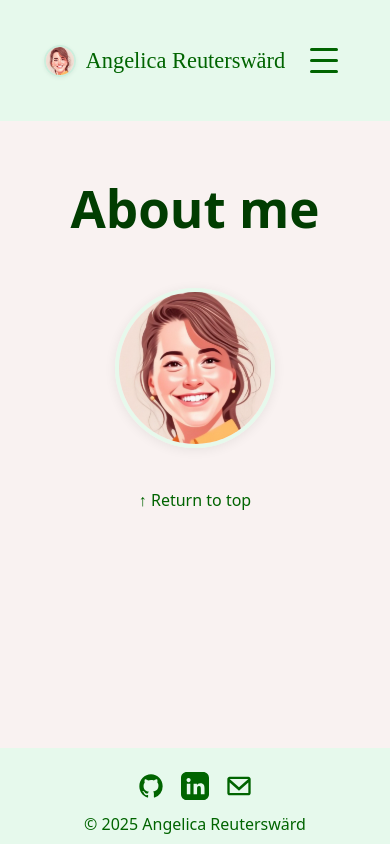
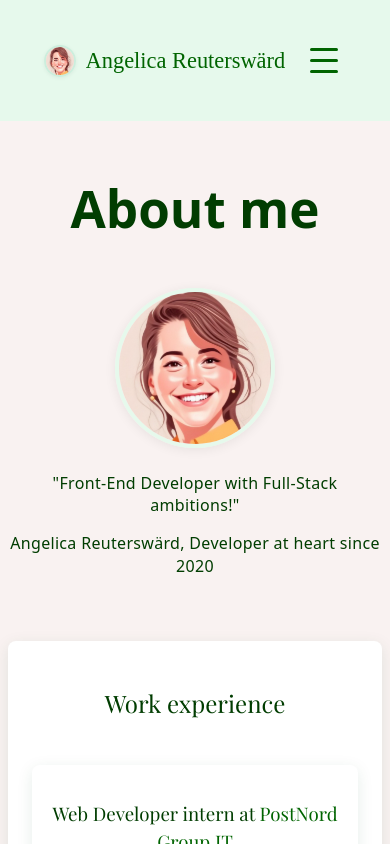
Before and after one commit to Ayngie/react-portfolio, a React (Vite) app: page /about in a window 390 px wide. Built offline with nearby package versions, Linux system fonts and the light colour scheme; a web font is replaced by a local one.

Commit message:
Feat: added content to About Me page, and responsive styling

```diff
--- a/src/components/Card/Card.scss
+++ b/src/components/Card/Card.scss
@@ -1,4 +1,8 @@
 .card {
+  display: flex;
+  flex-direction: column;
+  align-items: center;
+
   background: #fff;
   padding: 2rem 8rem 2rem 8rem;
   width: 80%;
--- a/src/pages/AboutMe/AboutMe.scss
+++ b/src/pages/AboutMe/AboutMe.scss
@@ -10,3 +10,43 @@
   margin-left: auto;
   margin-right: auto;
 }
+
+.work-experience {
+  padding: 2rem 8rem 2rem 8rem;
+  width: 100%;
+  border-radius: 0.5rem;
+  box-shadow: 0 4px 16px rgba(20, 90, 50, 0.1);
+  margin: 1.5rem 0;
+  transition: box-shadow 0.2s;
+
+  &:hover,
+  &:focus-within {
+    box-shadow: 0 8px 24px rgba(20, 90, 50, 0.16);
+  }
+}
+
+figure {
+  margin: 0 0 2rem 0;
+  text-align: center;
+
+  blockquote,
+  figcaption {
+    font-size: 1.3rem;
+    margin: 1rem 0 0.5rem 0;
+    line-height: 1.4;
+    letter-spacing: 0.02em;
+  }
+}
+
+@media (max-width: 768px) {
+  .work-experience {
+    padding: 1rem 0.5rem;
+    font-size: 1rem;
+  }
+  figure {
+    blockquote,
+    figcaption {
+      font-size: 1rem;
+    }
+  }
+}
--- a/src/pages/AboutMe/AboutMe.tsx
+++ b/src/pages/AboutMe/AboutMe.tsx
@@ -1,15 +1,152 @@
 import React from 'react';
 import './AboutMe.scss';
 import headshot from '../../assets/headshot.jpg';
+import Card from '../../components/Card/Card';
+import Skills from '../../components/Skills/Skills';
 
 const AboutMe: React.FC = () => (
-  <section id="About" className="page-section">
-    <h1>About me</h1>
-    <img
-      src={headshot}
-      alt="AI-generated headshot"
-      className="about-headshot"
-    />
+  <section id="About" className="page-section" aria-labelledby="about-heading">
+    <h1 id="about-heading">About me</h1>
+    <figure>
+      <img
+        src={headshot}
+        alt="AI-generated portrait of Angelica Reuterswärd"
+        className="about-headshot"
+      />
+      <blockquote>
+        <p>"Front-End Developer with Full-Stack ambitions!"</p>
+      </blockquote>
+      <figcaption>
+        Angelica Reuterswärd, Developer at heart since 2020
+      </figcaption>
+    </figure>
+
+    <Card>
+      <h2>Work experience</h2>
+      <section className="work-experience">
+        <h3>
+          {' '}
+          Web Developer intern at{' '}
+          <a
+            href="https://www.postnord.se/"
+            target="_blank"
+            rel="noopener noreferrer"
+            aria-label="PostNord Group IT (opens in new tab)">
+            PostNord Group IT
+          </a>
+        </h3>
+        <p>
+          Worked in cross-functional, international, agile (SCRUM) DevOps team.
+          Participated in both Front-End development of tracking-widget (Vue.js
+          + TypeScript) and Back-End Development of new company feature (Java).
+          Discussed tricky design solutions and wrote code for two different
+          major releases.
+        </p>
+        <p>
+          Took lead on crafting and deploying a new backoffice UI in Next.js +
+          TypeScript for major release of new company feature. Demoed the
+          working software for 70+ people in a live digital demo.
+        </p>
+        <p>
+          Created an accessible and easy to use Web Component for PostNord's
+          design system with Stencil.js + Storybook, publishing to npm.
+        </p>
+        <p>Stockholm/Solna, Sweden (Jan 2024 - May 2024).</p>
+      </section>
+
+      <section className="work-experience">
+        <h3>
+          {' '}
+          Front-End Developer intern at{' '}
+          <a
+            href="https://www.postnord.se/"
+            target="_blank"
+            rel="noopener noreferrer"
+            aria-label="PostNord Group IT (opens in new tab)">
+            PostNord Group IT
+          </a>
+        </h3>
+        <p>
+          Worked in cross-functional agile (SCRUM) CI/CD / DevOps team,
+          participating in agile ceremonies (daily stand-ups, JIRA, spring
+          planning & retrospectives, WoW, etc.), and a broad tech-stack in a
+          large-scale corporate environment.
+        </p>
+        <p>
+          Participated in refactoring old Angular project into new
+          tracking-widget in Vue.js + TypeScript. Contributed with testing in
+          Cypress, pull requests and participated in code reviews.
+        </p>
+        <p>Stockholm/Solna, Sweden (Sep 2023 - Dec 2023).</p>
+      </section>
+
+      <section className="work-experience">
+        <h3>
+          {' '}
+          Osteopath D.O. and Sole Proprieter at{' '}
+          <a
+            href="https://dinosteopat.nu/"
+            target="_blank"
+            rel="noopener noreferrer"
+            aria-label="Din Osteopat (opens in new tab)">
+            Din Osteopat A. Reuterswärd
+          </a>
+        </h3>
+        <p>
+          I previously ran a private Osteopathic Clinic for over ten years,
+          where I learned a lot about running a small business, gained much
+          practice on taking a holistic approach to problem-solving, and worked
+          with people to help them solve 'bugs' in other systems ;)
+        </p>
+        <p>
+          Besides working with patients, I managed accounting, marketing,
+          bookings, and created the clinic homepage.{' '}
+        </p>
+        <p>Danderyd/Täby, Sweden (Sep 2011 - Aug 2022).</p>
+      </section>
+    </Card>
+
+    <Card>
+      <h2>Technical skills</h2>
+      <Skills />
+    </Card>
+
+    <Card>
+      <h2>Relevant eduation</h2>
+      <p>
+        Front-End Developer Degree,
+        <a
+          href="https://medieinstitutet.se/utbildningar/front-end-developer/"
+          target="_blank"
+          rel="noopener noreferrer"
+          aria-label="Medieinstitutet, Stockholm (opens in new tab)">
+          Medieinstitutet, Stockholm,
+        </a>
+        (2022-2024).
+      </p>
+      <p>
+        Programmering 1,
+        <a
+          href="https://www.jensenkomvux.se/"
+          target="_blank"
+          rel="noopener noreferrer"
+          aria-label="Jensen Komvux (opens in new tab)">
+          Jensen Komvux,
+        </a>
+        (2020-2021).
+      </p>
+      <p>
+        Webbutveckling 1,
+        <a
+          href="https://www.jensenkomvux.se/"
+          target="_blank"
+          rel="noopener noreferrer"
+          aria-label="Jensen, Komvux (opens in new tab)">
+          Jensen Komvux,
+        </a>
+        (2020-2020).
+      </p>
+    </Card>
   </section>
 );
 
```
